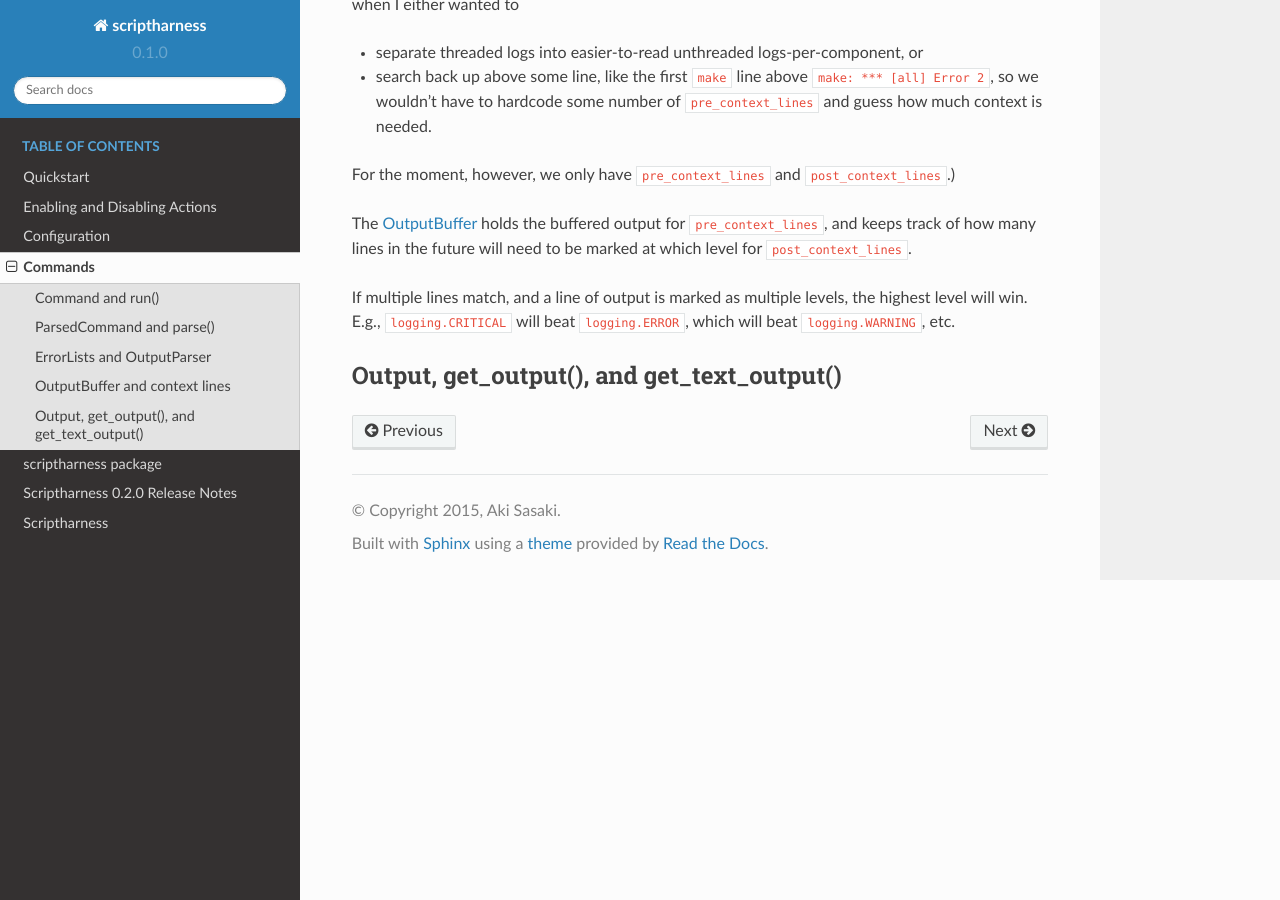
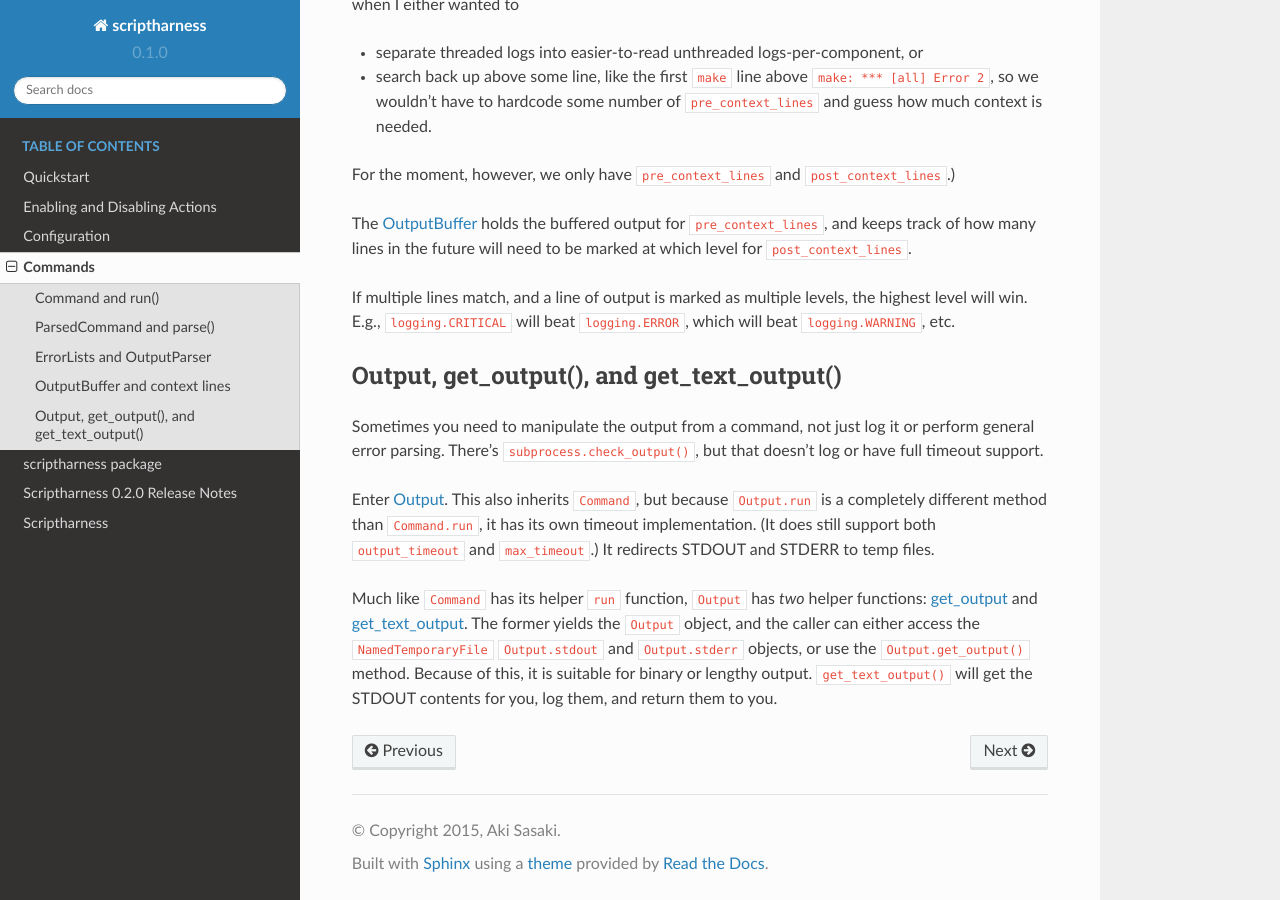
Before and after one commit to scriptharness/python-scriptharness, a Sphinx documentation site: the page built from docs/commands.rst, in a window 1280 px wide and 900 px high, scrolled down 1950 px. Built offline with Sphinx 7.4.7 and the Read the Docs theme 2.0.0, drawn with Linux system fonts in a browser that asks for light colours.

Commit message:
Output docs.

```diff
--- a/docs/commands.rst
+++ b/docs/commands.rst
@@ -98,3 +98,14 @@ If multiple lines match, and a line of output is marked as multiple levels, the
 ###########################################
 Output, get_output(), and get_text_output()
 ###########################################
+
+Sometimes you need to manipulate the output from a command, not just log it or perform general error parsing.  There's ``subprocess.check_output()``, but that doesn't log or have full timeout support.
+
+Enter Output_.  This also inherits ``Command``, but because ``Output.run`` is a completely different method than ``Command.run``, it has its own timeout implementation.  (It does still support both ``output_timeout`` and ``max_timeout``.)  It redirects STDOUT and STDERR to temp files.
+
+.. _Output: scriptharness.commands.html#scriptharness.commands.Output
+
+Much like ``Command`` has its helper ``run`` function, ``Output`` has `two` helper functions: get_output_ and get_text_output_.  The former yields the ``Output`` object, and the caller can either access the ``NamedTemporaryFile`` ``Output.stdout`` and ``Output.stderr`` objects, or use the ``Output.get_output()`` method.  Because of this, it is suitable for binary or lengthy output.  ``get_text_output()`` will get the STDOUT contents for you, log them, and return them to you.
+
+.. _get_output: scriptharness.commands.html#scriptharness.commands.get_output
+.. _get_text_output: scriptharness.commands.html#scriptharness.commands.get_text_output
```
